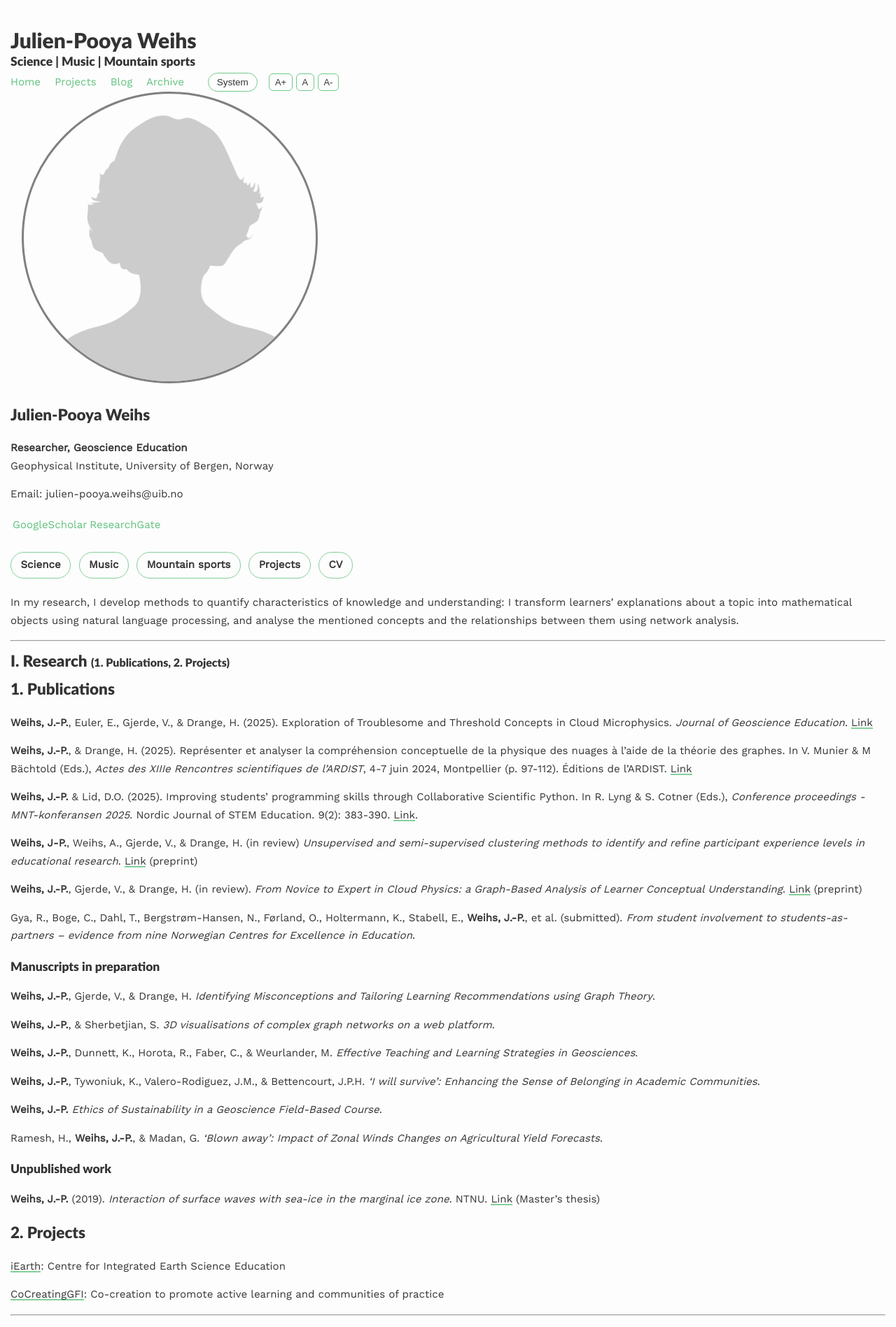
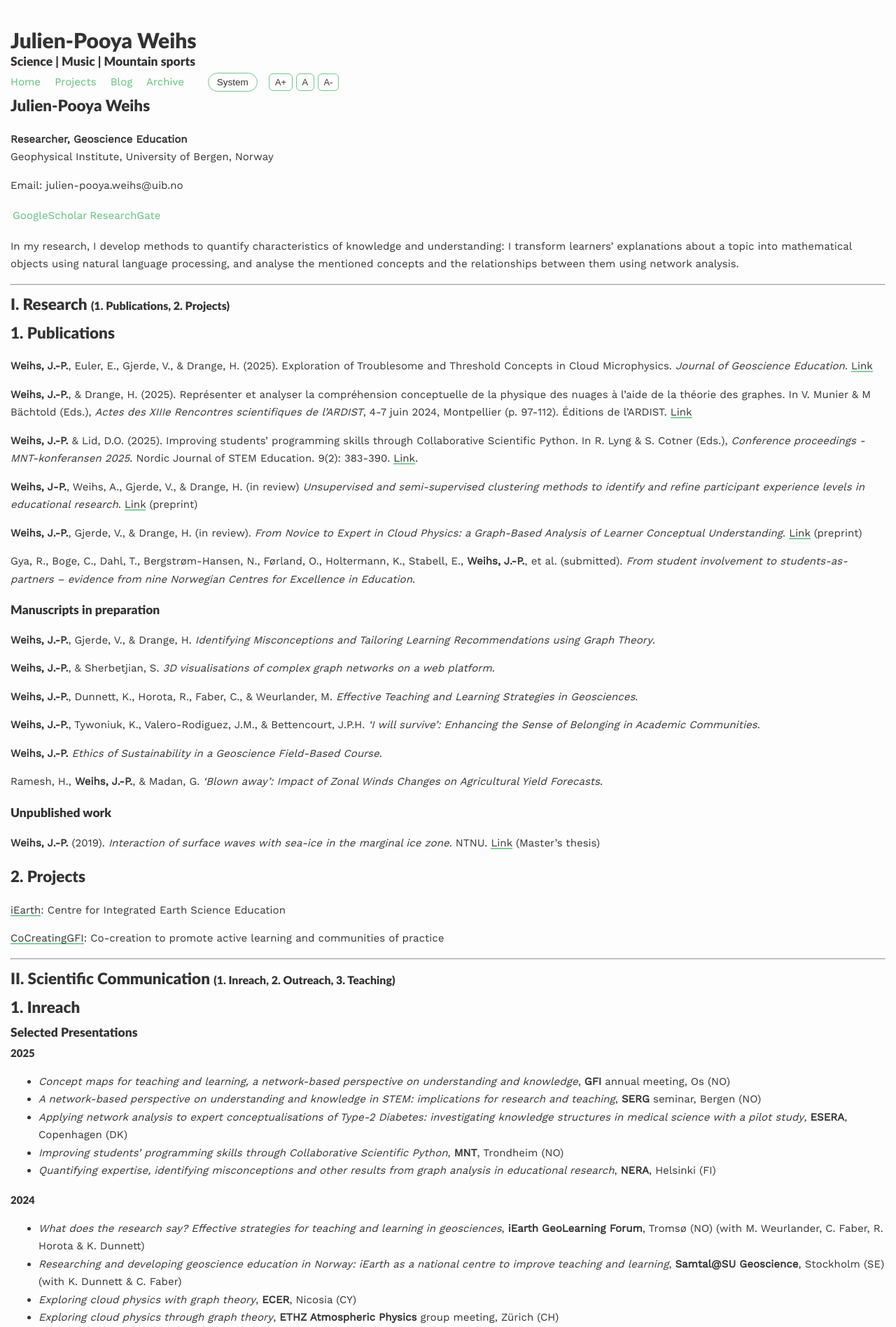
Before and after one commit to julienweihs/julienweihs.github.io, a Jekyll site: the page built from index.md, in a window 1280 px wide. Shown: the top 1897 px of the page at 70% size. Built offline with Jekyll 4.4.1, drawn with Linux system fonts in a browser that asks for light colours.

Commit message:
Reduce content width and update index page layout
Decreased the content area width from 2500px to 1800px in main.scss for improved readability. Removed profile image and section navigation links from index.md to simplify the homepage layout.

```diff
--- a/assets/css/main.scss
+++ b/assets/css/main.scss
@@ -6,7 +6,7 @@
 @charset "utf-8";
 
 // Width of the content area
-$content-width:    2500px;
+$content-width:    1800px;
 $on-phone:         450px;
 $on-palm:          660px;
 $on-laptop:        1000px;
--- a/index.md
+++ b/index.md
@@ -3,7 +3,6 @@
 permalink: /
 profile:
   align: center
-  image: profile.png
 published: true
 ---
 
@@ -15,14 +14,6 @@
 Email: julien-pooya.weihs@uib.no
 
 [GoogleScholar](https://scholar.google.com/citations?hl=no&user=trPIQRYAAAAJ) | [ResearchGate](https://www.researchgate.net/profile/Julien-Pooya-Weihs)
-
-<div class="section-links">
-<a class="pill-link" href="{{ "/science/" | relative_url }}">Science</a>
-<a class="pill-link" href="{{ "/music/" | relative_url }}">Music</a>
-<a class="pill-link" href="{{ "/sports/" | relative_url }}">Mountain sports</a>
-<a class="pill-link" href="{{ "/projects/" | relative_url }}">Projects</a>
-<a class="pill-link" href="{{ "/cv/" | relative_url }}">CV</a>
-</div>
 
 In my research, I develop methods to quantify characteristics of knowledge and understanding: I transform learners' explanations about a topic into mathematical objects using natural language processing, and analyse the mentioned concepts and the relationships between them using network analysis.
 
```
